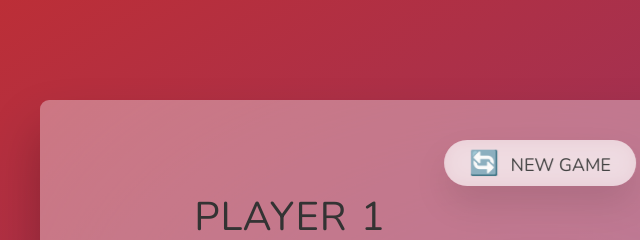
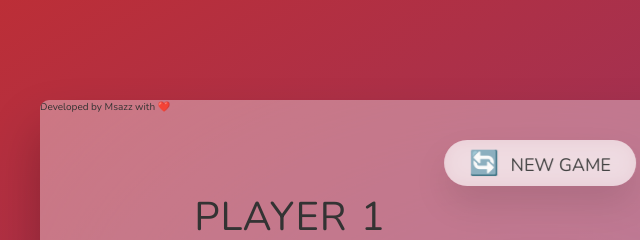
Before and after one commit to Msazz/pigGame, a plain HTML site: page index.html in a window 1280 px wide. Shown: the top 240 px of the page, 100-740 px from the left. Drawn offline with nearby package versions, Linux system fonts and the light colour scheme.

Commit message:
Added signature

```diff
--- a/index.html
+++ b/index.html
@@ -30,6 +30,7 @@
       <button class="btn btn--new">🔄 New game</button>
       <button class="btn btn--roll">🎲 Roll dice</button>
       <button class="btn btn--hold">📥 Hold</button>
+      <div style="display: flex;position: absolute;">Developed by Msazz with ❤️</div>
     </main>
     <script src="script.js"></script>
   </body>
```
